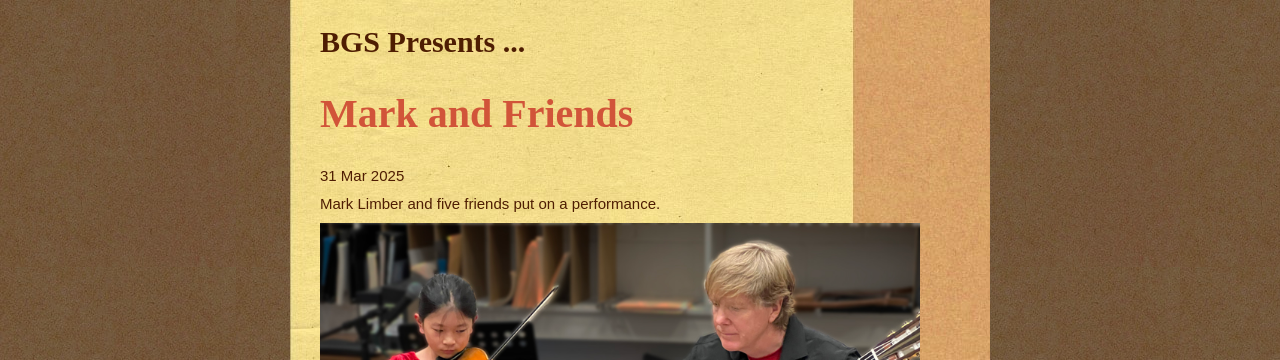
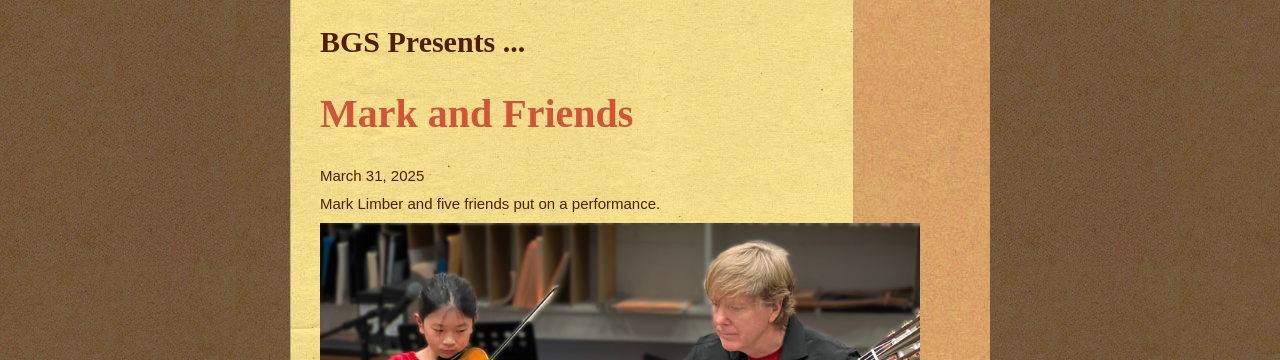
Before and after one commit to boulderguitarsociety/boulderguitarsociety.github.io, a Jekyll site: the page built from _posts/2025-03-31-mark-and-friends.md, in a window 1280 px wide. Shown: the top 360 px of the page. Built offline with Jekyll 4.4.1, drawn with Linux system fonts in a browser that asks for light colours.

Commit message:
change date format for meeting

```diff
--- a/_layouts/meeting.html
+++ b/_layouts/meeting.html
@@ -7,7 +7,7 @@
    <h2>BGS Presents ...</h2>
 
    <h1>{{ page.title }}</h1>
-   <p>{{ page.date | date_to_string }}</p>
+   <p>{{ page.date | date: "%B %e, %Y" }}</p>
 
    <p>{{ page.excerpt }}</p>
 
```
